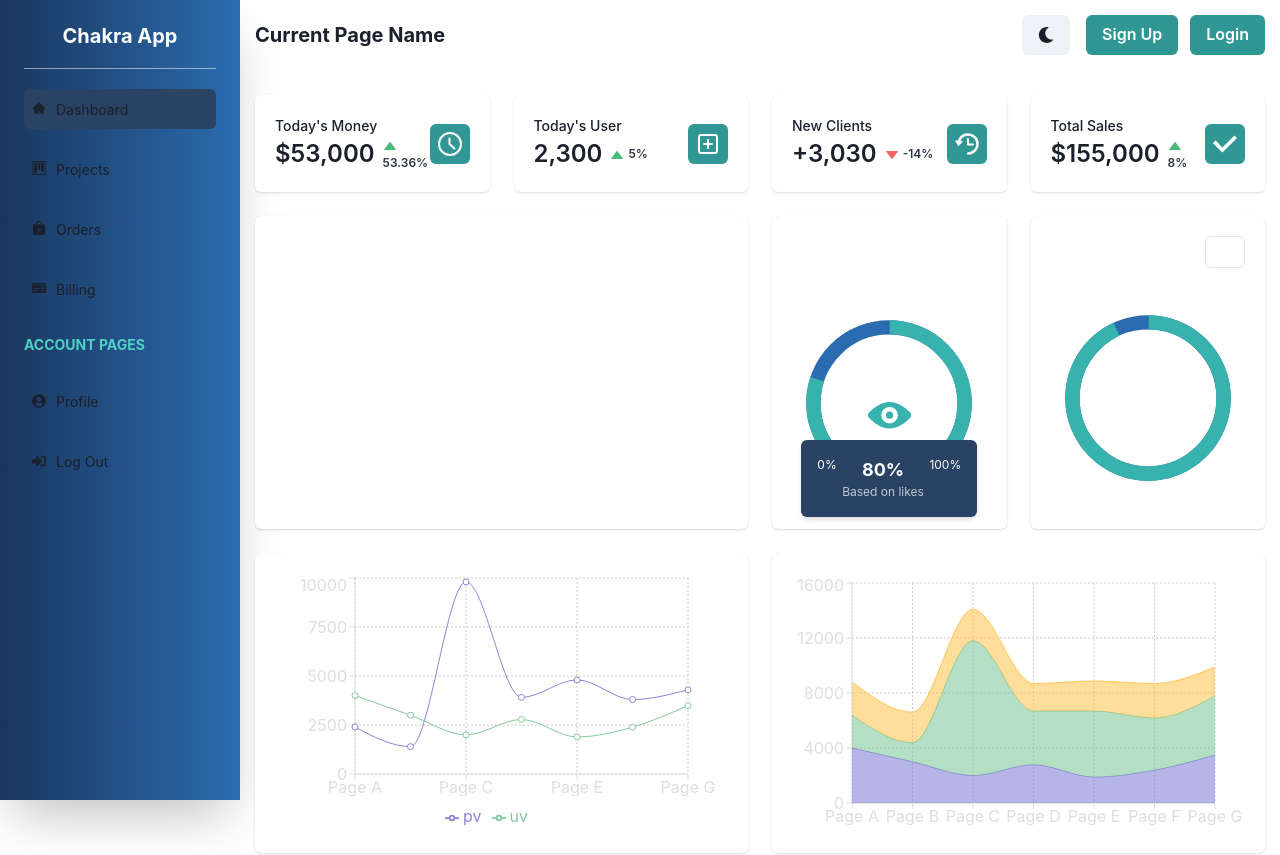
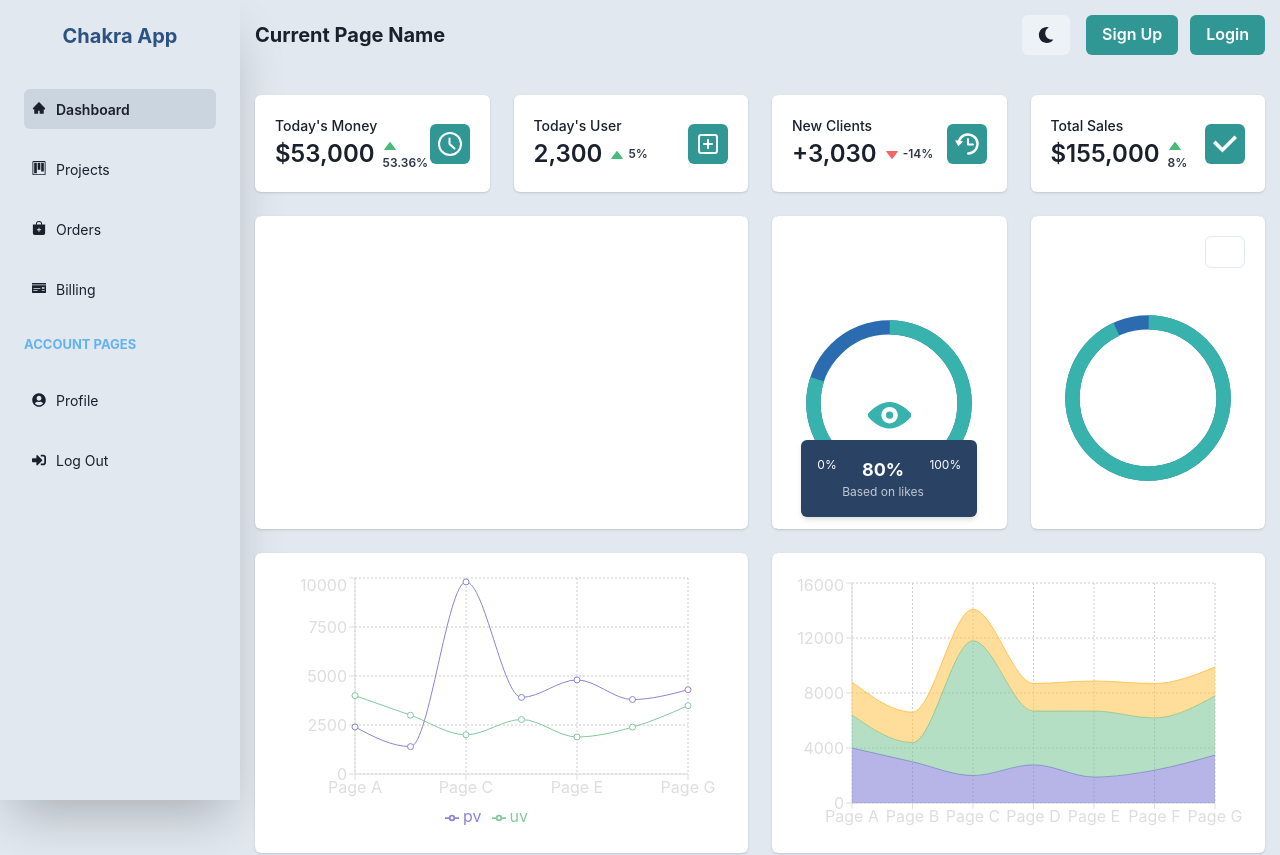
Before and after one commit to UlftKcy/react-chakra-framer-app, a React (Create React App) app: page /dashboard in a window 1280 px wide. Shown: the top 855 px of the page. Built offline with nearby package versions, Linux system fonts and the light colour scheme; sample sign-in values are in the browser's storage.

Commit message:
updated themejs

```diff
--- a/package.json
+++ b/package.json
@@ -15,7 +15,7 @@
     "react-dom": "^18.2.0",
     "react-icons": "^4.7.1",
     "react-router-dom": "^6.6.1",
-    "react-scripts": "5.0.1",
+    "react-scripts": "^5.0.1",
     "recharts": "^2.2.0",
     "web-vitals": "^2.1.4"
   },
--- a/src/components/SectionInfo.jsx
+++ b/src/components/SectionInfo.jsx
@@ -1,5 +1,5 @@
 import { ArrowForwardIcon, ChevronDownIcon, ViewIcon } from '@chakra-ui/icons'
-import { Box, Button, Card, CardBody, CardFooter, CardHeader, CircularProgress, CircularProgressLabel, Flex, GridItem, Heading, Icon, IconButton, Menu, MenuButton, MenuItem, MenuList, Stack, Text } from '@chakra-ui/react'
+import { Box, Button, Card, CardBody, CardFooter, CardHeader, CircularProgress, CircularProgressLabel, Flex, GridItem, Heading, Icon, Menu, MenuButton, MenuItem, MenuList, Stack, Text } from '@chakra-ui/react'
 import React, { Fragment } from 'react'
 
 const SectionInfo = () => {
--- a/src/components/Sidebar.jsx
+++ b/src/components/Sidebar.jsx
@@ -21,45 +21,50 @@ import {
 } from '@chakra-ui/react';
 import { Link as ReachLink, NavLink } from "react-router-dom";
 
-const SidebarContent = ({ onClick }) => (
+const SidebarContent = ({ onClick, bgColor }) =>{
+
+  return (
     <List spacing={5}>
-    <Link as={NavLink} to="/dashboard" _activeLink={{ bg: "blue.800" }} display="flex" alignItems="center" rounded="md" py={1} pr={6} pl={2} onClick={onClick} _hover={{ "textDecoration": "none", "bg": "blue.800" }} fontSize="sm">
+      <Link as={NavLink} to="/dashboard" _activeLink={{ bg: bgColor, fontWeight: "semibold" }} display="flex" alignItems="center" rounded="md" py={1} pr={6} pl={2} onClick={onClick} _hover={{ "textDecoration": "none", "bg": bgColor }} fontSize="sm">
         <Icon mt={2} boxSize={6}><AiFillHome /></Icon>
         <Text>Dashboard</Text>
       </Link>
-    <Link as={NavLink} display="flex" alignItems="center" rounded="md" py={1} pr={6} pl={2} onClick={onClick} _hover={{ "textDecoration": "none", "bg": "blue.800" }} fontSize="sm">
+      <Link as={NavLink} display="flex" alignItems="center" rounded="md" py={1} pr={6} pl={2} onClick={onClick} _hover={{ "textDecoration": "none", "bg": bgColor }} fontSize="sm">
         <Icon mt={2} boxSize={6}><GoProject /></Icon>
         <Text>Projects</Text>
       </Link>
-    <Link as={NavLink} display="flex" alignItems="center" rounded="md" py={1} pr={6} pl={2} onClick={onClick} _hover={{ "textDecoration": "none", "bg": "blue.800" }} fontSize="sm">
+      <Link as={NavLink} display="flex" alignItems="center" rounded="md" py={1} pr={6} pl={2} onClick={onClick} _hover={{ "textDecoration": "none", "bg": bgColor }} fontSize="sm">
         <Icon mt={2} boxSize={6}><BsFillBagPlusFill /></Icon>
         <Text>Orders</Text>
       </Link>
-    <Link as={NavLink} display="flex" alignItems="center" rounded="md" py={1} pr={6} pl={2} onClick={onClick} _hover={{ "textDecoration": "none", "bg": "blue.800" }} fontSize="sm">
+      <Link as={NavLink} display="flex" alignItems="center" rounded="md" py={1} pr={6} pl={2} onClick={onClick} _hover={{ "textDecoration": "none", "bg": bgColor }} fontSize="sm">
         <Icon mt={2} boxSize={6}><FaMoneyCheck /></Icon>
         <Text>Billing</Text>
       </Link>
 
     </List>
-);
+  )
+}
 
-const AccountPages = ({ onClose }) => {
+  ;
+
+const AccountPages = ({ onClose,bgColor }) => {
   const handleLogout = () => {
     localStorage.removeItem("user");
   }
   return (
     <>
       <Box>
-        <Heading fontSize='14' color='teal.300' textTransform="uppercase">
+        <Heading fontSize='13' color='blue.300' textTransform="uppercase">
           Account Pages
         </Heading>
       </Box>
       <List spacing={5}>
-        <Link as={NavLink} display="flex" alignItems="center" rounded="md" py={1} pr={6} pl={2} onClick={onClose} _hover={{ "textDecoration": "none", "bg": "blue.800" }} fontSize="sm">
+        <Link as={NavLink} display="flex" alignItems="center" rounded="md" py={1} pr={6} pl={2} onClick={onClose} _hover={{ "textDecoration": "none", "bg": bgColor }} fontSize="sm">
           <Icon mt={2} boxSize={6}><FaUserCircle /></Icon>
           <Text>Profile</Text>
         </Link>
-        <Link as={NavLink} to="/login" display="flex" alignItems="center" rounded="md" py={1} pr={6} pl={2} onClick={handleLogout} _hover={{ "textDecoration": "none", "bg": "blue.800" }} fontSize="sm">
+        <Link as={NavLink} to="/login" display="flex" alignItems="center" rounded="md" py={1} pr={6} pl={2} onClick={handleLogout} _hover={{ "textDecoration": "none", "bg": bgColor }} fontSize="sm">
           <Icon mt={2} boxSize={6}><FaSignInAlt /></Icon>
           <Text>Log Out</Text>
         </Link>
@@ -70,6 +75,7 @@ const AccountPages = ({ onClose }) => {
 
 const Sidebar = ({ isOpen, variant, onClose }) => {
   const { colorMode } = useColorMode();
+  let bgColor = colorMode ==="light" ? "gray.300":"gray.700";
   return variant === 'sidebar' ? (
     <Box
       position="fixed"
@@ -78,18 +84,18 @@ const Sidebar = ({ isOpen, variant, onClose }) => {
       w="240px"
       top={0}
       h="100%"
-      bgGradient={colorMode === "light" ? 'linear(to-r, blue.900, blue.600)' : ""}
+      bg={colorMode === "light" ? 'gray.200' : ""}
       boxShadow="2xl"
     >
       <Box>
-        <Heading size='md' color='white' textAlign="center">
+        <Heading size='md' color='blue.700' textAlign="center">
           <Link as={ReachLink} to="/" _hover={{ "textDecoration": "none", "opacity": "0.8" }}>Chakra App</Link>
         </Heading>
       </Box>
       <Divider my="5" />
       <Stack spacing={7}>
-        <SidebarContent onClose={onClose} />
-        <AccountPages onClose={onClose} />
+        <SidebarContent onClose={onClose} bgColor={bgColor} />
+        <AccountPages onClose={onClose} bgColor={bgColor} />
       </Stack>
     </Box>
   ) : (
@@ -103,8 +109,8 @@ const Sidebar = ({ isOpen, variant, onClose }) => {
           <Divider mb="5" />
           <DrawerBody>
             <Stack spacing={7}>
-              <SidebarContent onClose={onClose} />
-              <AccountPages onClose={onClose} />
+              <SidebarContent onClose={onClose} bgColor={bgColor} />
+              <AccountPages onClose={onClose} bgColor={bgColor} />
             </Stack>
           </DrawerBody>
         </DrawerContent>
--- a/src/theme.js
+++ b/src/theme.js
@@ -1,5 +1,6 @@
 // 1. import `extendTheme` function
 import { extendTheme } from '@chakra-ui/react'
+import { mode } from '@chakra-ui/theme-tools';
 
 // 2. Add your color mode config
 const config = {
@@ -15,9 +16,18 @@ const breakpoints = {
   xl: '80em',
   '2xl': '96em',
 }
-
+const styles = {
+  global: (props) => ({
+    body: {
+      fontFamily: 'body',
+      color: mode('gray.800', 'whiteAlpha.900')(props),
+      bg: mode('gray.200', 'gray.800')(props),
+      lineHeight: 'base',
+    },
+  }),
+};
 
 // 3. extend the theme
-const theme = extendTheme({ config,breakpoints })
+const theme = extendTheme({ config,breakpoints, styles})
 
 export default theme;
```
Also changed, not shown: 1 other file (tests, documents, lock files or other folders). Lines whose indentation alone changed are shown as unchanged.
